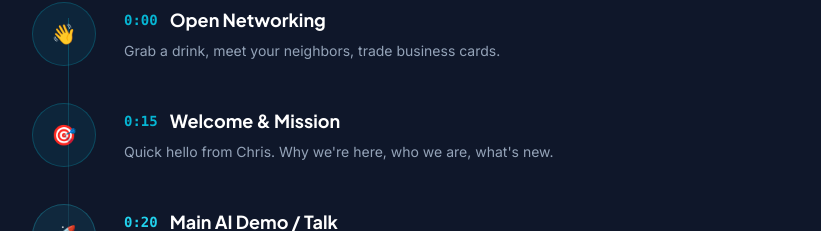
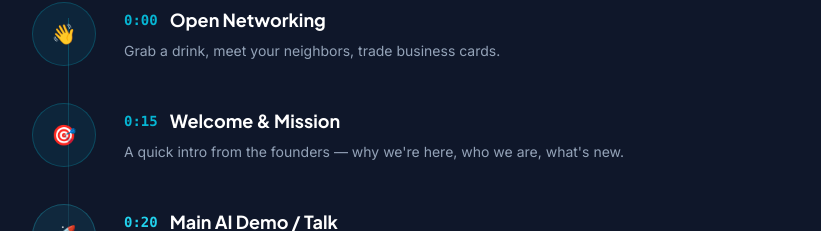
Before and after one commit to crhaines56-stack/ride-the-wave, a Next.js app: page / in a window 1280 px wide. Shown: the part 2075-2306 px from the top of the page, without its empty margins (224-1045 px from the left). Built offline with nearby package versions, Linux system fonts and the light colour scheme.

Commit message:
Update agenda welcome copy to 'quick intro from the founders'

```diff
--- a/components/AgendaSection.tsx
+++ b/components/AgendaSection.tsx
@@ -15,7 +15,7 @@ const agenda = [
   {
     time: '0:15',
     label: 'Welcome & Mission',
-    desc: 'Quick hello from Chris. Why we\'re here, who we are, what\'s new.',
+    desc: 'A quick intro from the founders — why we\'re here, who we are, what\'s new.',
     color: '#06B6D4',
     icon: '🎯',
   },
```
